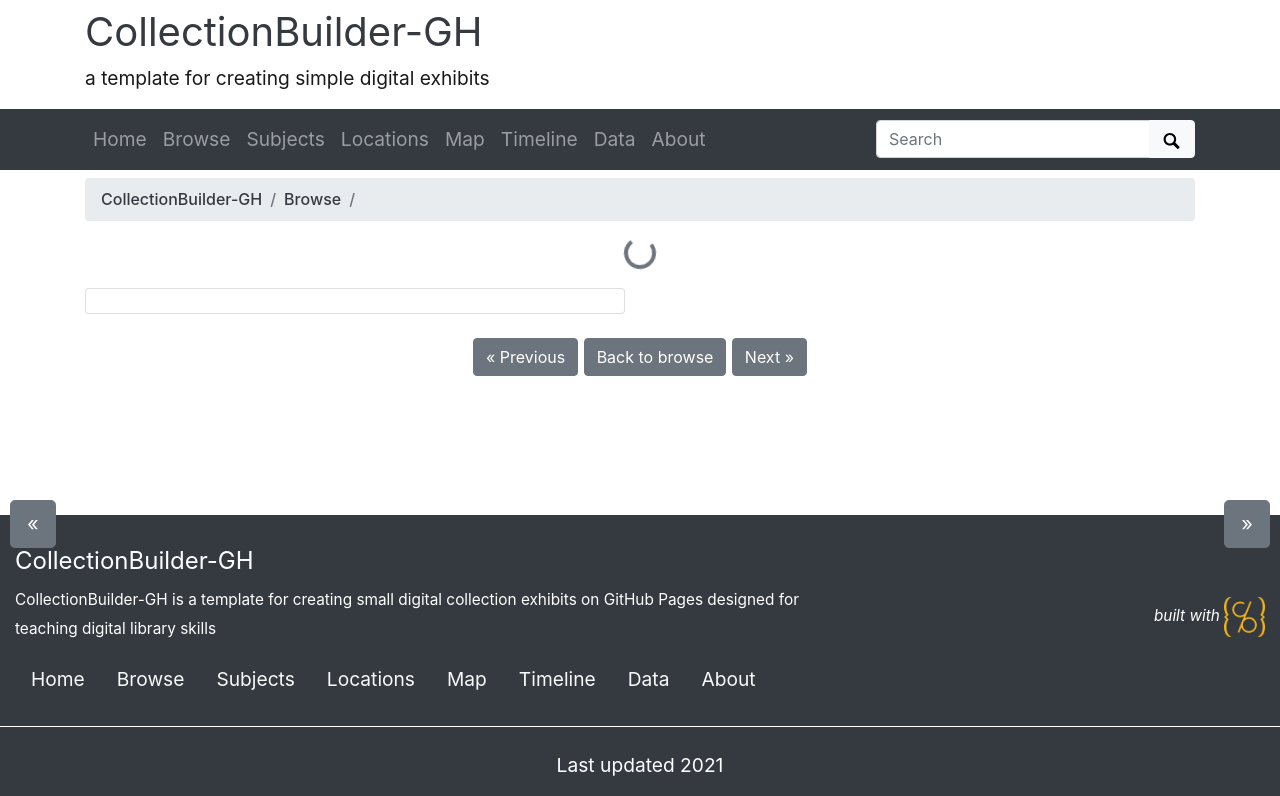
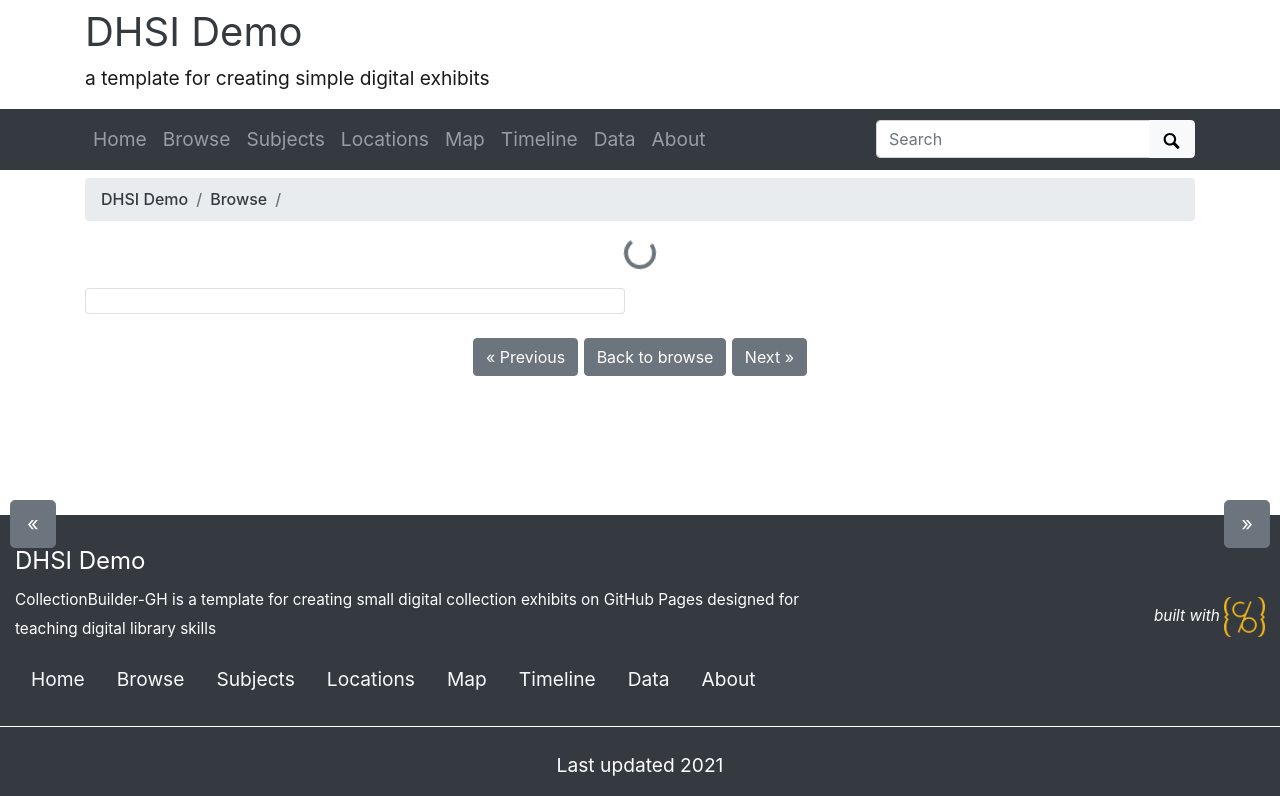
Before and after one commit to dcnb/dhsi-demo, a Jekyll site: the page built from pages/item.md, in a window 1280 px wide, cut to the strip 0-796 px from the top of the page. Built offline with Jekyll 4.4.1, drawn with Linux system fonts in a browser that asks for light colours.

Commit message:
Update _config.yml

```diff
--- a/_config.yml
+++ b/_config.yml
@@ -14,13 +14,13 @@
 # on GitHub Pages it is your github repository's name prefixed with a /
 #baseurl: /collectionbuilder-gh
 # location of code, the full url to your github repository
-source-code: https://github.com/CollectionBuilder/collectionbuilder-gh
+source-code: https://github.com/dcnb/dhsi-demo
 
 ##########
 # SITE SETTINGS
 #
 # title of site appears in banner
-title: CollectionBuilder-GH
+title: DHSI Demo
 # tagline, a short phrase that will appear throughout the site in the top banner
 tagline: a template for creating simple digital exhibits
 # description appears in meta tags and other locations
@@ -33,7 +33,7 @@
 # COLLECTION SETTINGS
 #
 # choose metadata: this is the name of the csv file in your _data directory that describes the objects in your collection
-metadata: demo-metadata
+metadata: dhsidemo
 
 ##########
 # GOOGLE SERVICES [optional!]
```
